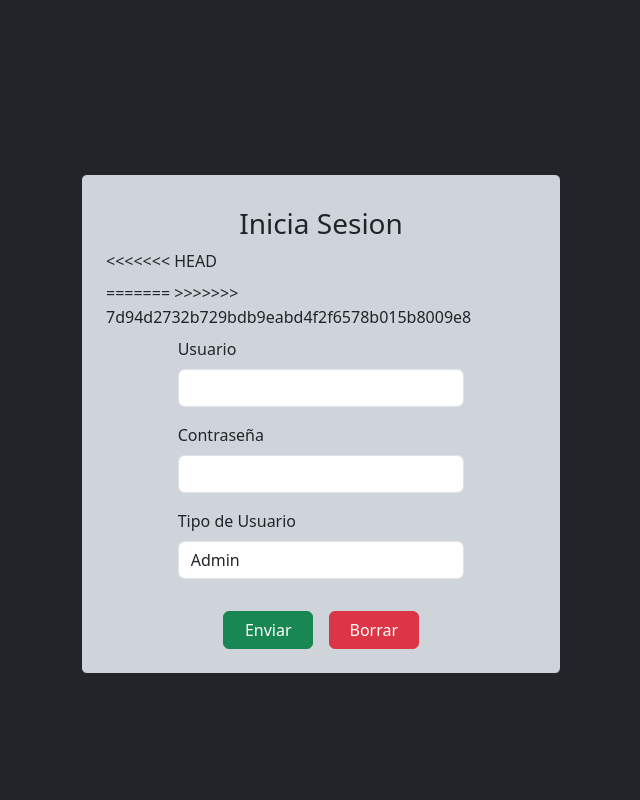
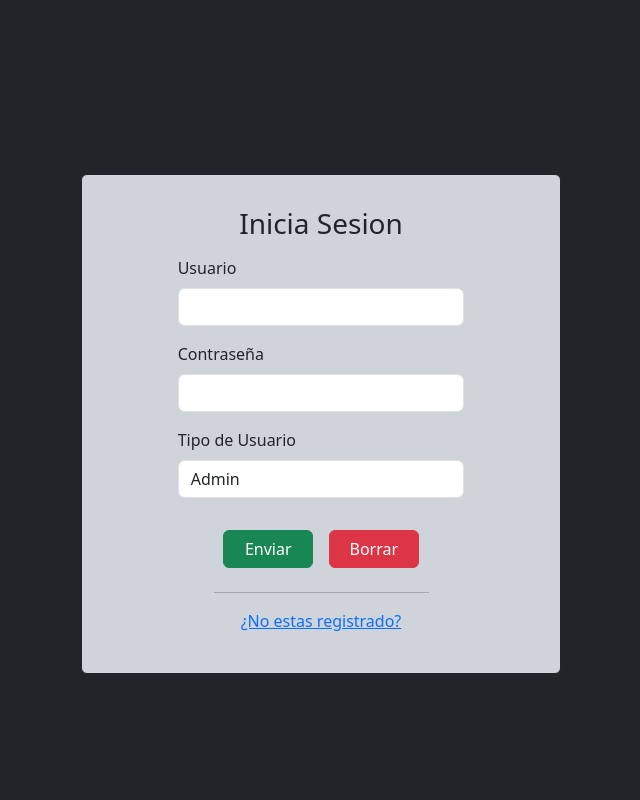
Before and after one commit to alfaroo1/TareasPersonales, a PHP site: page / in a window 1280 px wide. Shown: the whole page, without its empty margins (319-959 px from the left). Run offline with PHP 8.4, Linux system fonts and the light colour scheme.

Commit message:
Add link to register in init sesion

```diff
--- a/index.php
+++ b/index.php
@@ -15,11 +15,7 @@
             <div class="col-12 col-md-6 d-flex justify-content-center align-items-center m-3">
                 <main class="bg-dark-subtle container-lg text-dark mt-5 border border-dark rounded p-4 w-75">
                     <h2 class="text-center fs-3 mt-2">Inicia Sesion</h2>
-<<<<<<< HEAD
                     <form action="./index.php" method="POST" class="d-flex flex-column justify-content-center align-items-center w-100 mt-2">
-=======
-                    <form action="./login.php" method="POST" class="d-flex flex-column justify-content-center align-items-center w-100 mt-2">
->>>>>>> 7d94d2732b729bdb9eabd4f2f6578b015b8009e8
                         <div class="col-12 col-md-8 m-2">
                             <label for="usuario" class="form-label fs-6">Usuario</label>
                             <input type="text" name="usuario" class="form-control">
@@ -38,6 +34,10 @@
                         <div class="row gap-3 col-6 mt-4 d-flex justify-content-center">
                             <button type="submit" class="btn btn-success col-5 fs-6">Enviar</button>
                             <button type="reset" class="btn btn-danger col-5 fs-6">Borrar</button>
+                        </div>
+                        <div class="row gap-3 col-6 mt-4 d-flex justify-content-end align-items-end mb-3">
+                            <hr class="mb-0">
+                            <a href="./pages/register.php" class="text-center">¿No estas registrado?</a>
                         </div>
                     </form>
                     <!-- Codigo PHP para insertar el usuario en la BD -->
```
Also changed, not shown: pages/register.php (+7 -0 lines).
